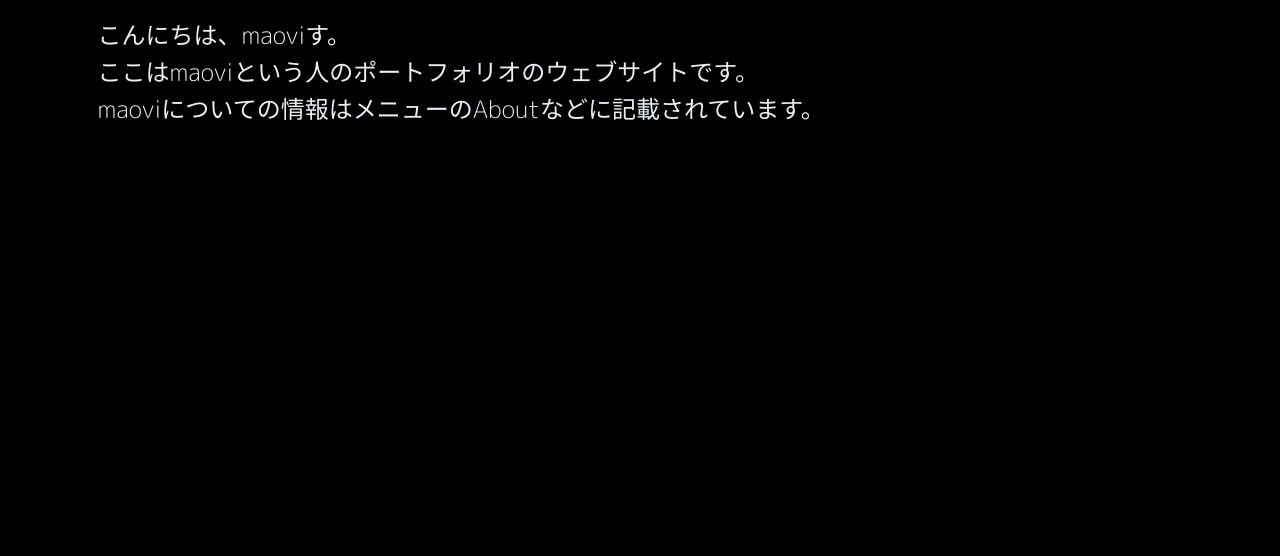
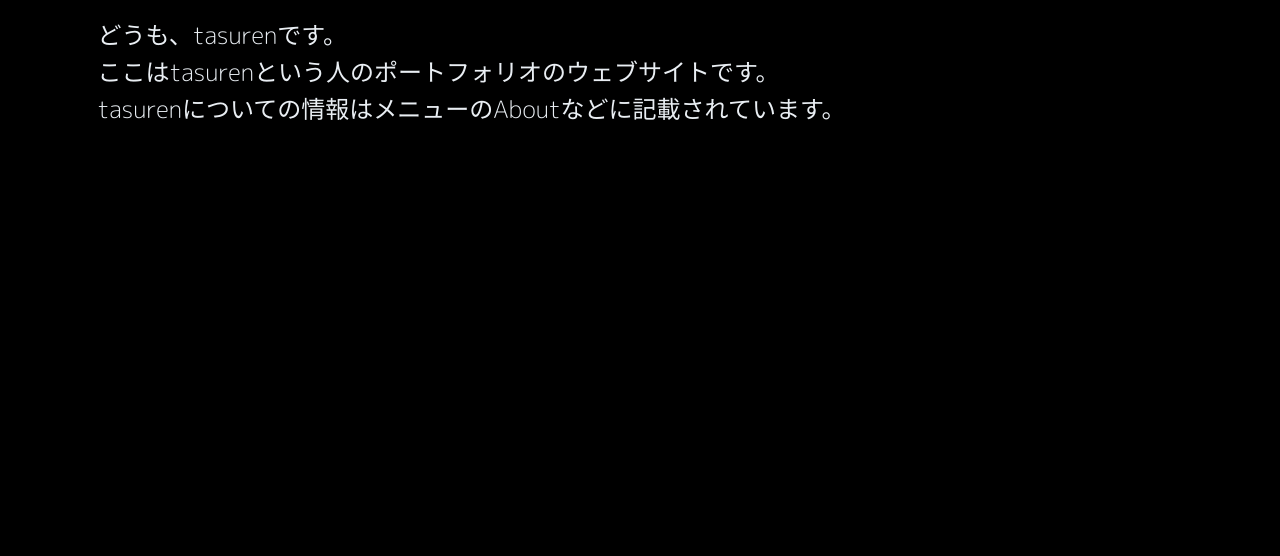
Before and after one commit to tasuren/tasuren.github.io, a plain HTML site: page index.html in a window 1280 px wide. Shown: the part 244-800 px from the top of the page. Drawn offline with Linux system fonts and the light colour scheme.

Commit message:
deploy: 19f8dac0c410e39c549dc31c81e5b5a68d42245b

```diff
--- a/index.html
+++ b/index.html
@@ -32,9 +32,9 @@
     </header>
     <div class="main"><h2>ポートフォリオ</h2>
 
-<p>こんにちは、maoviす。<br>
-ここはmaoviという人のポートフォリオのウェブサイトです。<br>
-maoviについての情報はメニューのAboutなどに記載されています。</p>
+<p>どうも、tasurenです。<br>
+ここはtasurenという人のポートフォリオのウェブサイトです。<br>
+tasurenについての情報はメニューのAboutなどに記載されています。</p>
 </div>
   </body>
 </html>
```
